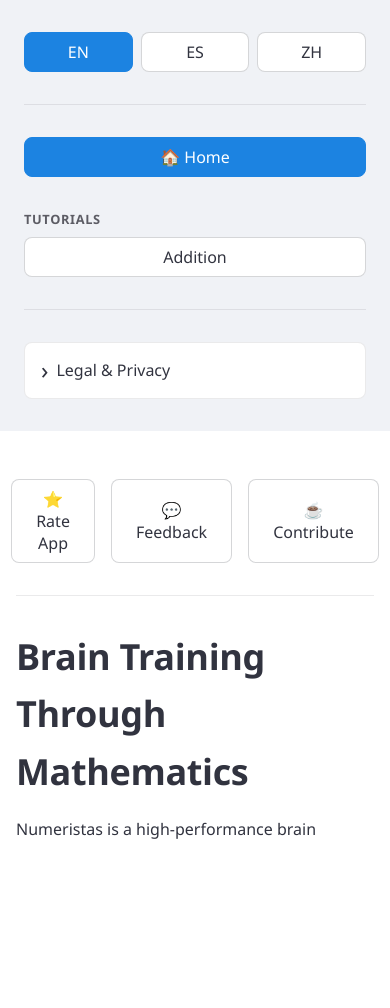
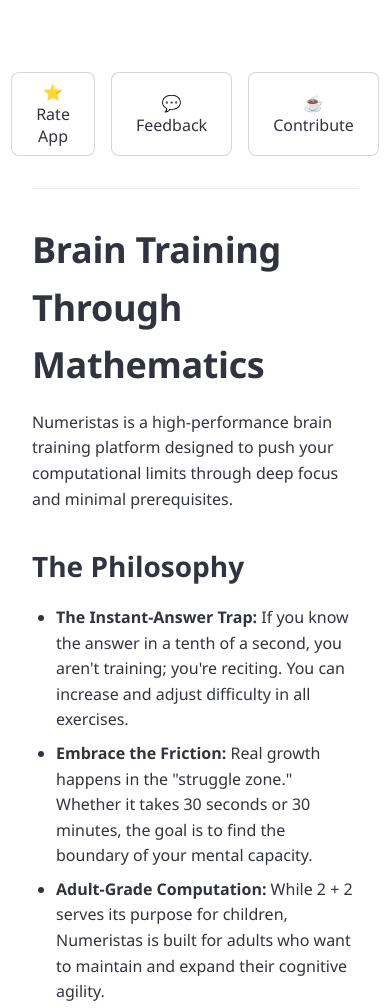
Before and after one commit to Numeristas/web, a plain HTML site: page index.html in a window 390 px wide. Shown: the top 1008 px of the page. Before the commit the page ends 844 px from the top, so only its background shows below. Drawn offline with Linux system fonts and the light colour scheme.

Commit message:
Fix mobile layout order

```diff
--- a/index.html
+++ b/index.html
@@ -130,9 +130,27 @@
         .column { flex: 1; }
 
         @media (max-width: 768px) {
-            body { flex-direction: column; }
-            #sidebar { width: 100%; height: auto; }
-            .columns { flex-direction: column; gap: 0; }
+            body {
+                flex-direction: column;
+                height: auto; /* Unlocks the height for natural scrolling */
+                overflow: auto;
+            }
+            #sidebar {
+                width: 100%;
+                height: auto;
+                order: 2; /* Pushes the entire sidebar to the bottom */
+                border-right: none;
+                border-top: 1px solid var(--border-light);
+            }
+            #main {
+                order: 1; /* Pulls the main content to the top */
+                overflow-y: visible;
+                padding: 1.5rem 1rem;
+            }
+            .columns {
+                flex-direction: column;
+                gap: 0;
+            }
         }
 
         /* --- EXPANDER --- */
```
